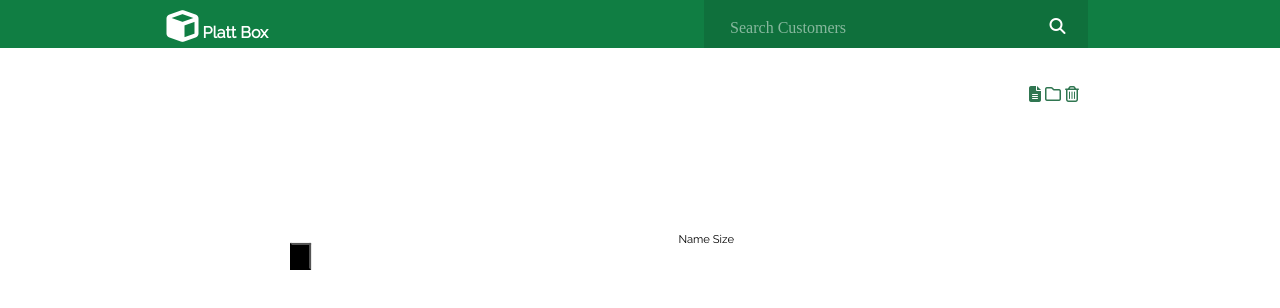
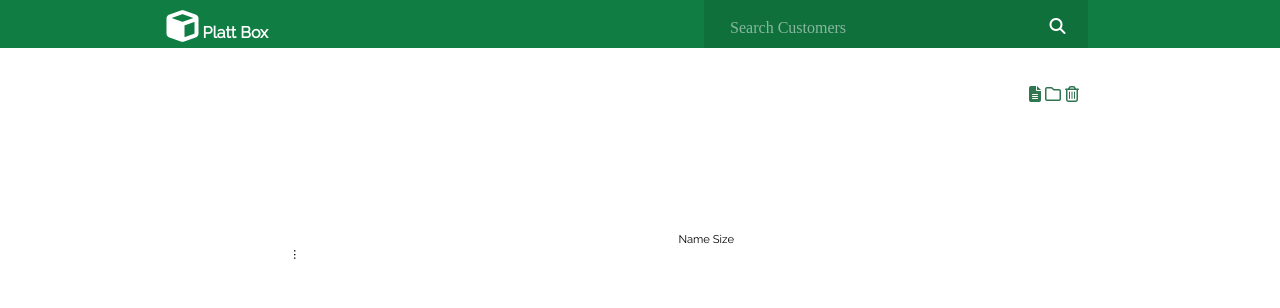
Before and after one commit to dindrala/plattbox, a website: page index.html in a window 1280 px wide. Drawn offline with nearby package versions, Linux system fonts and the light colour scheme; some packages are replaced by stand-ins of ours; a script that the page names is missing.

Commit message:
fixed background on drop down menu

```diff
--- a/css/main.css
+++ b/css/main.css
@@ -94,8 +94,10 @@ body {
 }
 
 .text {
-  background: #000000;
+  background: #ffffff;
   cursor: pointer;
+  border:0;
+
 }
 
 .text:focus ~ .menu {
```
